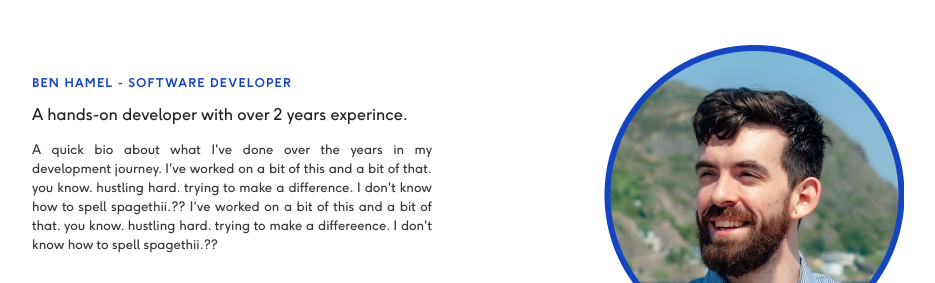
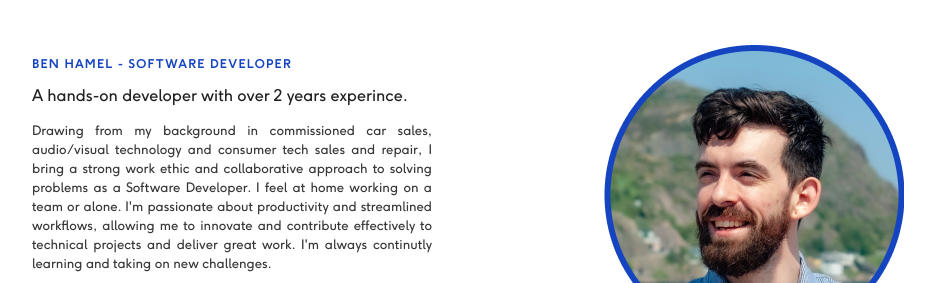
Before and after one commit to ben-hamel/my-dev-portfolio-vanilla, a plain HTML site: page index.html in a window 1280 px wide. Shown: the part 979-1262 px from the top of the page, without its empty margins (172-1107 px from the left). Drawn offline with Linux system fonts and the light colour scheme.

Commit message:
feat: update copy for bio

```diff
--- a/index.html
+++ b/index.html
@@ -60,12 +60,12 @@
                         <h3>BEN HAMEL - SOFTWARE DEVELOPER</h3>
                         <h4>A hands-on developer with over 2 years experince.</h4>
                         <p class="about-body">
-                            A quick bio about what I've done over the years in my development
-                            journey. I've worked on a bit of this and a bit of that. you know.
-                            hustling hard. trying to make a difference. I don't know how to
-                            spell spagethii.?? I've worked on a bit of this and a bit of that.
-                            you know. hustling hard. trying to make a differeence. I don't know
-                            how to spell spagethii.??
+                            Drawing from my background in commissioned car sales, audio/visual technology and consumer
+                            tech sales and repair, I bring a strong work ethic and collaborative approach to solving
+                            problems as a Software Developer. I feel at home working on a team or alone. I'm passionate
+                            about productivity and streamlined workflows, allowing me to innovate and contribute
+                            effectively to technical projects and deliver great work. I'm always continutly learning and
+                            taking on new challenges.
                         </p>
                         <div class="button-group">
                             <a href="assets/Ben-Hamel-Resume.pdf"><button class="button-item">Resume</button></a>
```
